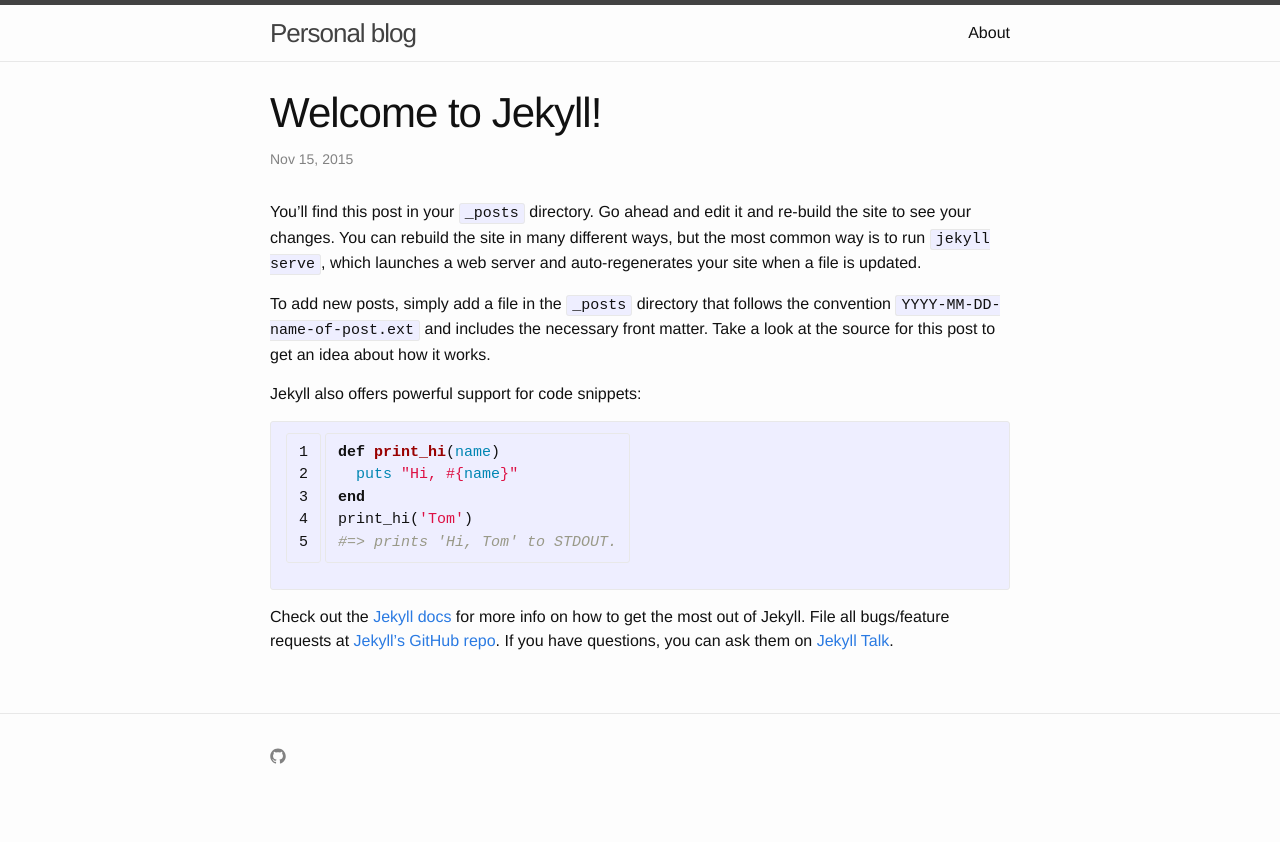
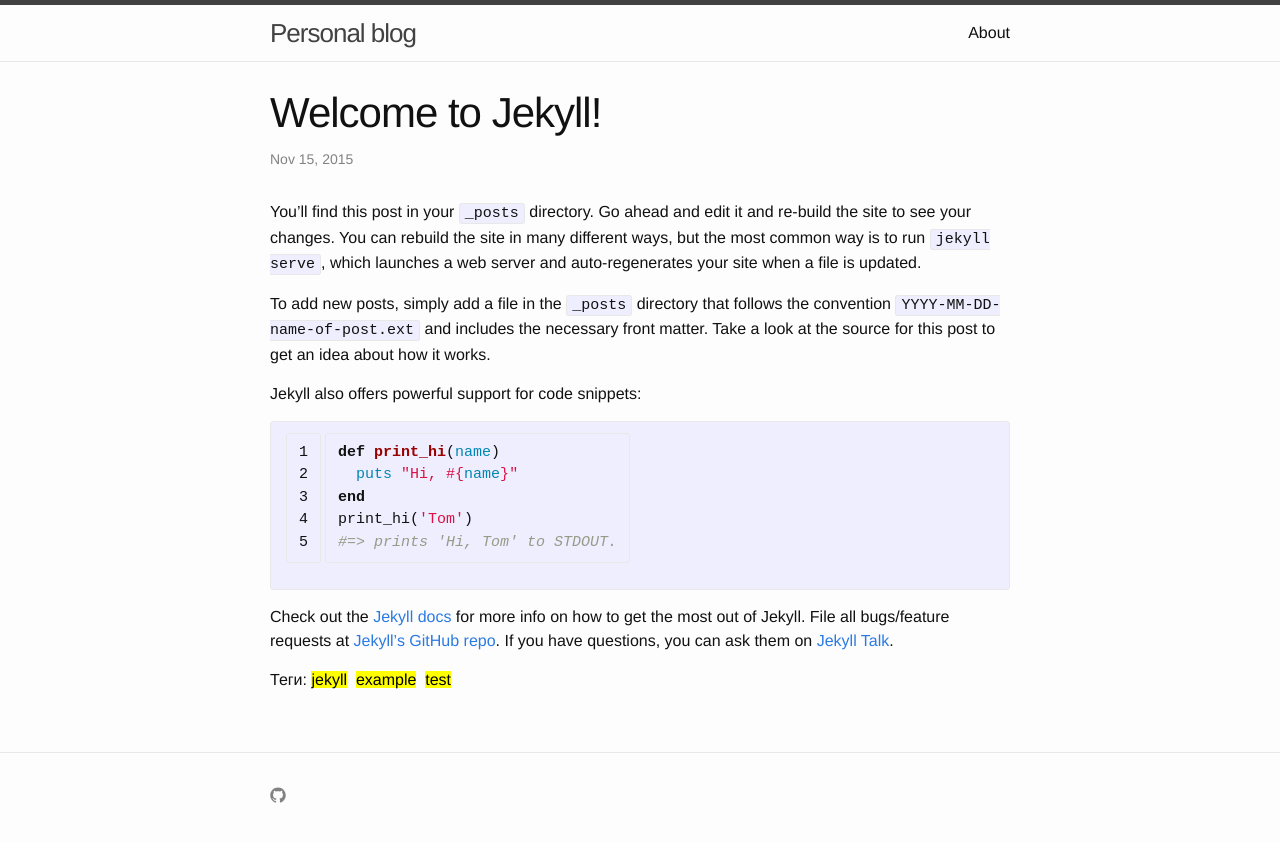
Before and after one commit to wcoder/wcoder.github.io, a Jekyll site: the page built from _posts/2015-11-15-welcome-to-jekyll.markdown, in a window 1280 px wide. Shown: the top 842 px of the page. Built offline with Jekyll 4.4.1, drawn with Linux system fonts in a browser that asks for light colours.

Commit message:
Added tags

```diff
--- a/_layouts/post.html
+++ b/_layouts/post.html
@@ -10,6 +10,14 @@
 
   <div class="post-content" itemprop="articleBody">
     {{ content }}
+
+	{% if page.tags[0] != nil %}
+	<p>Теги:
+		{% for tag in page.tags %}
+			<mark>{{tag}}</mark>&nbsp;
+		{% endfor %}
+	</p>
+	{% endif %}
   </div>
 
 </article>
--- a/_posts/2015-11-15-welcome-to-jekyll.markdown
+++ b/_posts/2015-11-15-welcome-to-jekyll.markdown
@@ -3,6 +3,10 @@
 title:  "Welcome to Jekyll!"
 date:   2015-11-15 17:34:00 +0300
 categories: jekyll update
+tags:
+- jekyll
+- example
+- test
 ---
 You’ll find this post in your `_posts` directory. Go ahead and edit it and re-build the site to see your changes. You can rebuild the site in many different ways, but the most common way is to run `jekyll serve`, which launches a web server and auto-regenerates your site when a file is updated.
 
```
